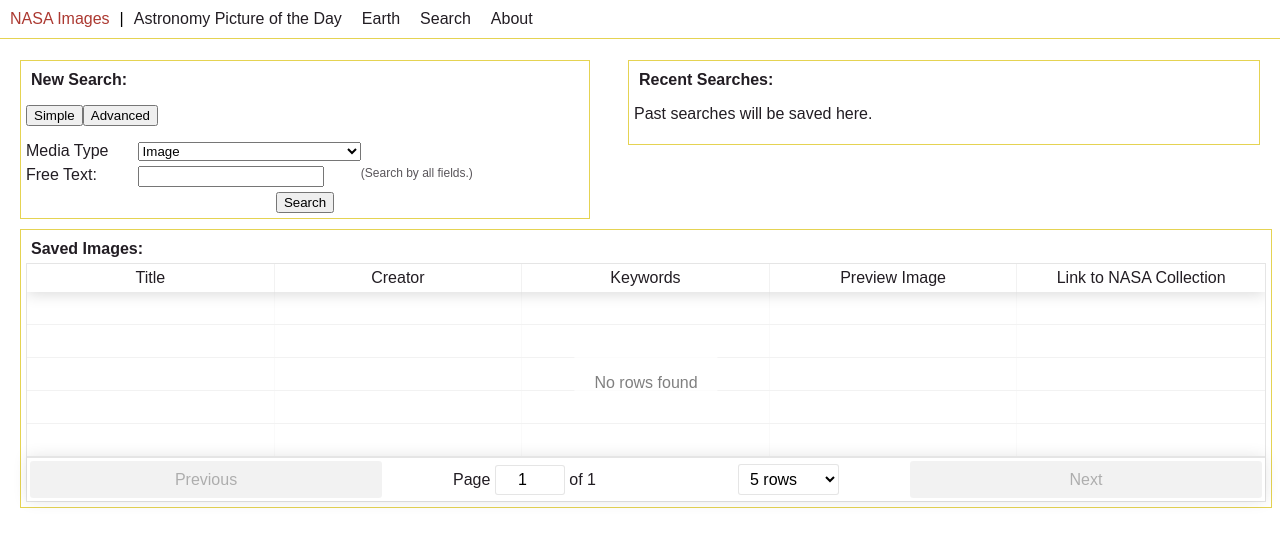
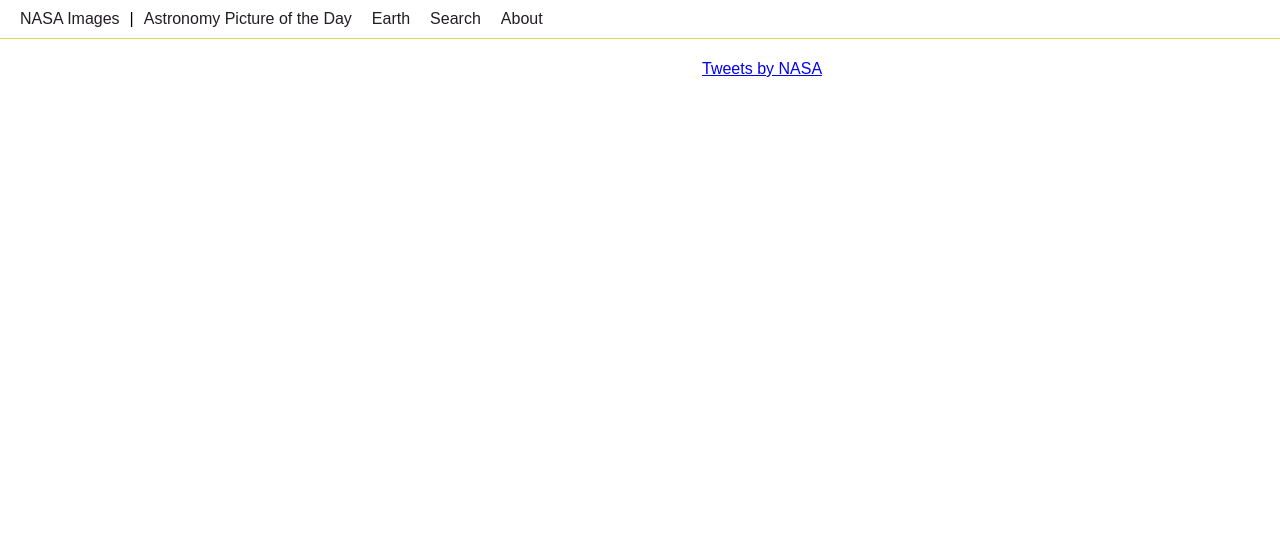
Before and after one commit to Jheller11/nasa-images, a React (Create React App) app: page / in a window 1280 px wide. Before the commit this address led to /search. Shown: the top 536 px of the page. Built offline with nearby package versions, Linux system fonts and the light colour scheme; the HTML template or start-up script is replaced by a standard one.

Commit message:
reconfig header/links and redirects, add home component

```diff
--- a/src/App.css
+++ b/src/App.css
@@ -113,7 +113,6 @@ input {
   border: 1px #e5d352 solid;
   padding: 5px;
   width: 50%;
-  display: inline-block;
   float: right;
 }
 /* Color Scheme:
--- a/src/App.js
+++ b/src/App.js
@@ -1,5 +1,5 @@
 import React, { Component } from 'react'
-import { Route, Switch, Redirect } from 'react-router-dom'
+import { Route, Switch } from 'react-router-dom'
 import './App.css'
 import SearchContainer from './components/SearchContainer/SearchContainer'
 import ImageResultsContainer from './components/ImageResultsContainer/ImageResultsContainer'
@@ -9,6 +9,7 @@ import VideoResultsContainer from './components/VideoResultsContainer/VideoResul
 import Help from './components/Help/Help'
 import Error from './components/Error/Error'
 import Epic from './components/EPIC/Epic'
+import Home from './components/Home/Home'
 
 class App extends Component {
   constructor() {
@@ -67,7 +68,7 @@ class App extends Component {
                   {...props}
                   setResults={this.setResults}
                   saveSearch={this.saveSearch}
-                  history={this.state.history}
+                  searchHistory={this.state.history}
                   saved={this.state.saved}
                 />
               )}
@@ -97,7 +98,7 @@ class App extends Component {
               path="/error"
               render={() => <Error error={this.state.error} />}
             />
-            <Route path="/" render={() => <Redirect to="/search" />} />
+            <Route path="/" render={() => <Home />} />
           </Switch>
         </main>
       </div>
--- a/src/components/Header/Header.js
+++ b/src/components/Header/Header.js
@@ -5,11 +5,13 @@ const Header = () => {
   return (
     <header>
       <nav>
-        <div>NASA Images</div>
+        <Link id="title" to="/">
+          NASA Images
+        </Link>
         <span>|</span>
         <Link to="/apod">Astronomy Picture of the Day</Link>
         <Link to="/epic">Earth</Link>
-        <Link to="/">Search</Link>
+        <Link to="/search">Search</Link>
         <Link to="/help">About</Link>
       </nav>
     </header>
--- /dev/null
+++ b/src/components/Home/Home.js
@@ -0,0 +1,21 @@
+import React from 'react'
+
+const Home = () => {
+  return (
+    <div className="home">
+      {' '}
+      <div className="twitter">
+        <a
+          className="twitter-timeline"
+          data-lang="en"
+          data-height="600"
+          href="https://twitter.com/NASA?ref_src=twsrc%5Etfw"
+        >
+          Tweets by NASA
+        </a>{' '}
+      </div>
+    </div>
+  )
+}
+
+export default Home
--- a/src/components/SearchContainer/SearchContainer.js
+++ b/src/components/SearchContainer/SearchContainer.js
@@ -133,7 +133,7 @@ class SearchContainer extends Component {
             <button onClick={this.constructURL}> Search </button>
           </div>
         </div>
-        <SearchHistory history={this.props.history} />
+        <SearchHistory searchHistory={this.props.searchHistory} />
         <Saved saved={this.props.saved} />
       </div>
     )
--- a/src/components/SearchHistory/SearchHistory.js
+++ b/src/components/SearchHistory/SearchHistory.js
@@ -2,7 +2,7 @@ import React from 'react'
 
 const SearchHistory = props => {
   let searches = []
-  props.history.forEach((item, index) => {
+  props.searchHistory.forEach((item, index) => {
     searches.push(
       <li key={index}>
         <p>{item}</p>
@@ -14,7 +14,9 @@ const SearchHistory = props => {
       <h4>Recent Searches:</h4>
       <ul>{searches}</ul>
       <p>
-        {props.history.length === 0 ? `Past searches will be saved here.` : ''}
+        {props.searchHistory.length === 0
+          ? `Past searches will be saved here.`
+          : ''}
       </p>
     </div>
   )
```
